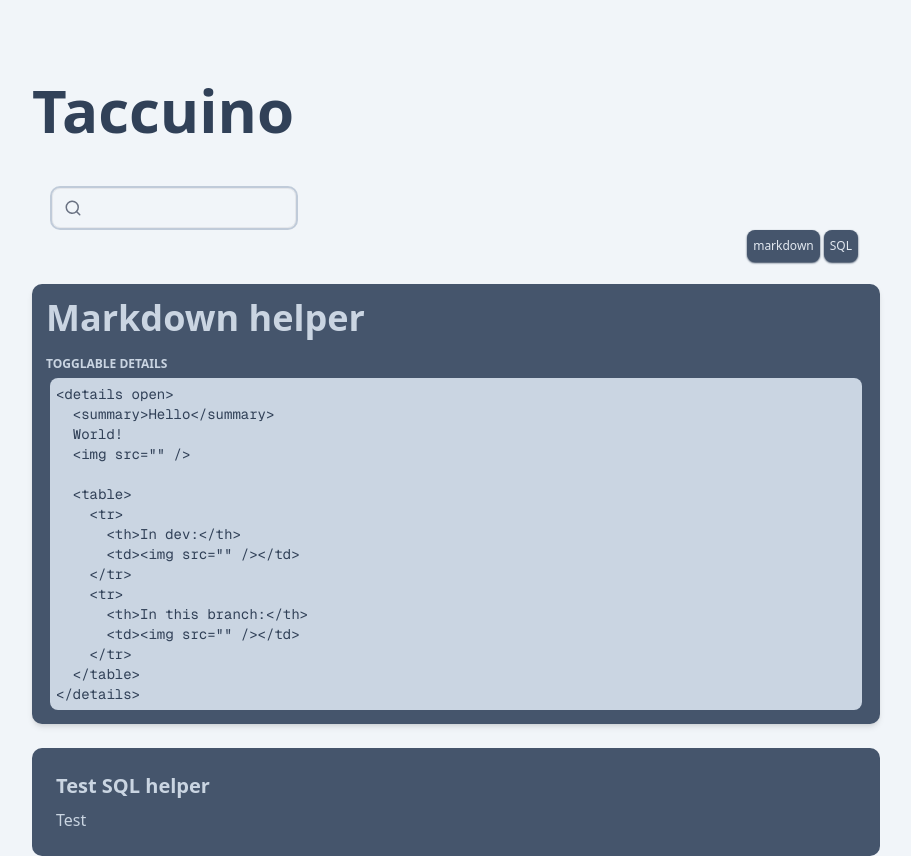
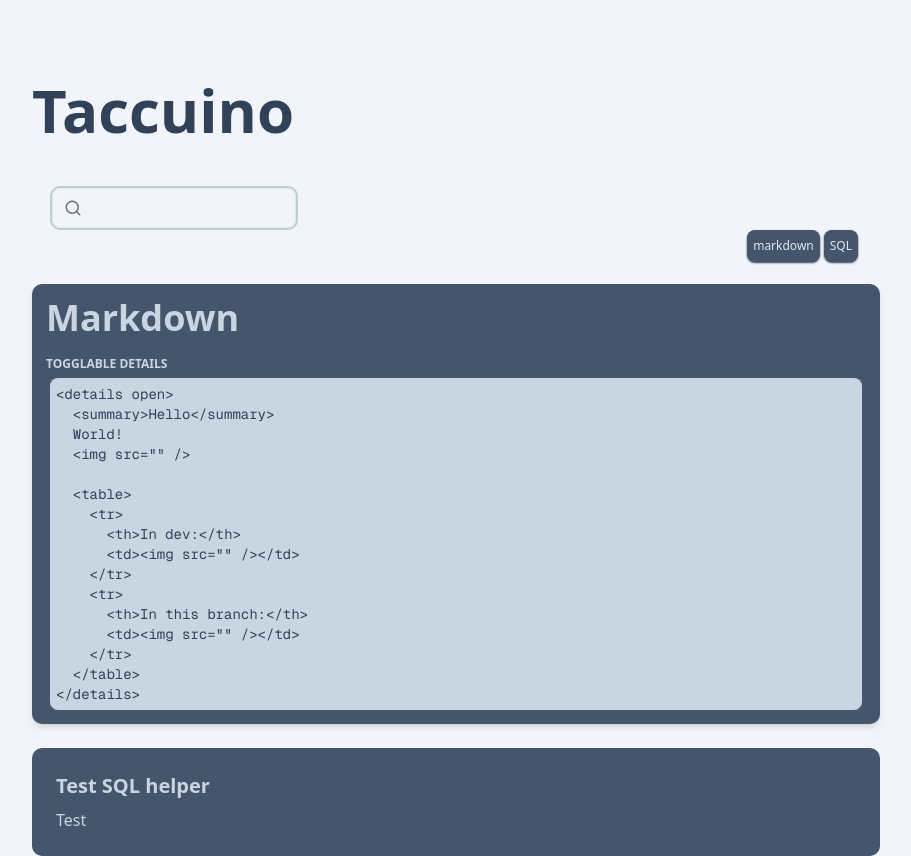
Before and after one commit to nlusano/taccuino, a Next.js app: page / in a window 1280 px wide. Shown: the whole page, without its empty margins (184-1095 px from the left). Built offline with nearby package versions, Linux system fonts and the light colour scheme.

Commit message:
Update markdown data (title)

```diff
--- a/src/components/data/markdown.ts
+++ b/src/components/data/markdown.ts
@@ -1,5 +1,5 @@
 export const GitHubMarkdown = {
-  title: "Markdown helper",
+  title: "Markdown",
   content: {
     toggleDetails: {
       title: "Togglable details",
```
